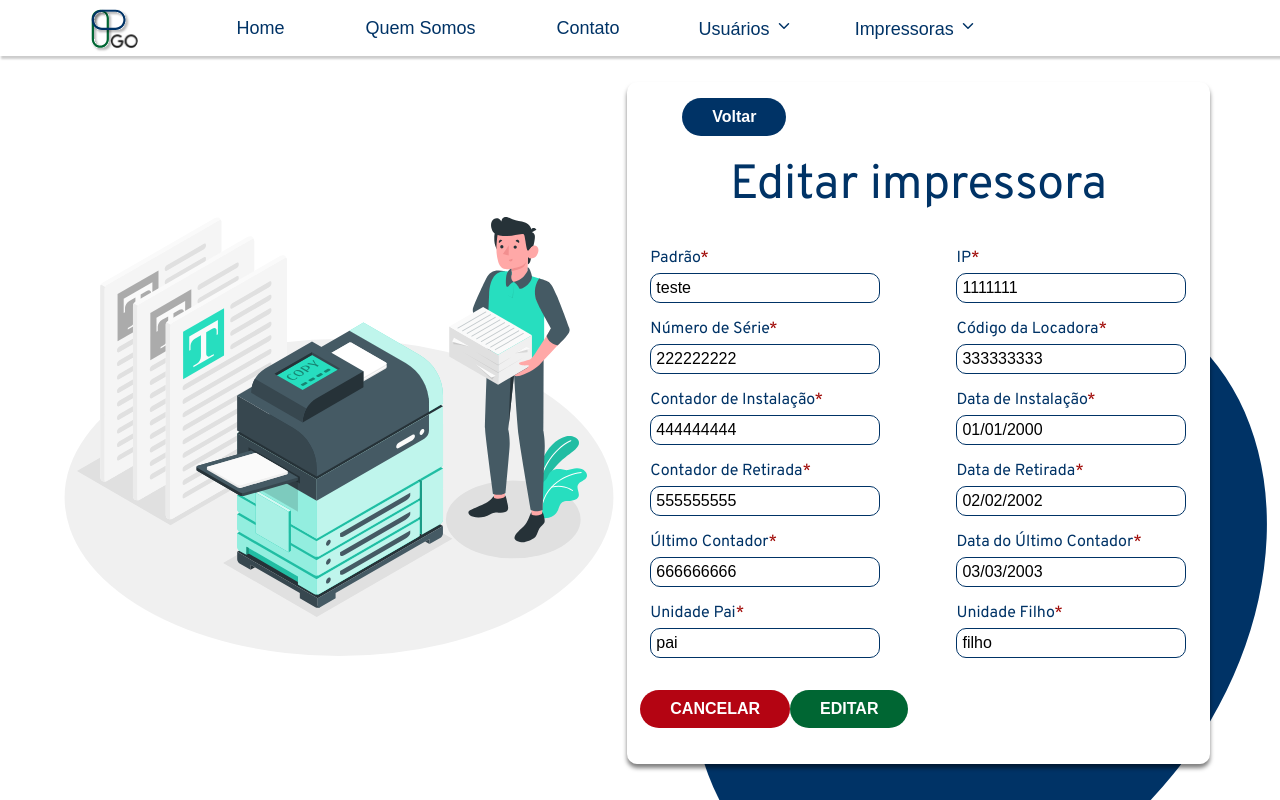
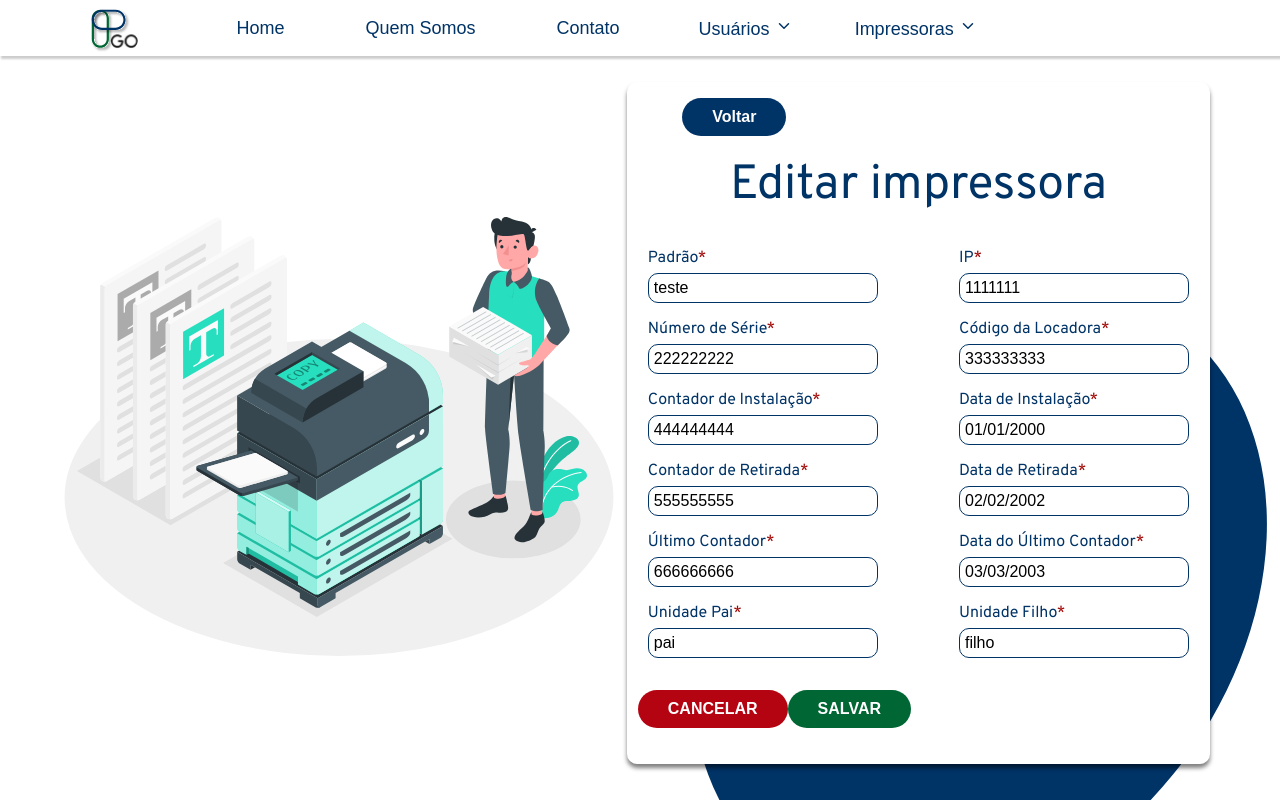
Before and after one commit to fga-eps-mds/2023.2-PrintGo-FrontEnd, a React (Create React App) app: page /editarImpressora in a window 1280 px wide. Built offline with nearby package versions, Linux system fonts and the light colour scheme; no server answers.

Commit message:
:fix:(#195): arrumando texto do botão de salvar edição de impressora

```diff
--- a/src/components/forms/EditPrinterForm.js
+++ b/src/components/forms/EditPrinterForm.js
@@ -79,7 +79,7 @@ export default function EditPrinterForm() {
         </div>
         <div id="buttons">
           <button className="form-button" type="button" id="cancelar-bnt">CANCELAR</button>
-          <button className="form-button" type="submit" id="editar-bnt">EDITAR</button>
+          <button className="form-button" type="submit" id="editar-bnt">SALVAR</button>
         </div>
       </form>
       <div className="elipse-signup">
```
